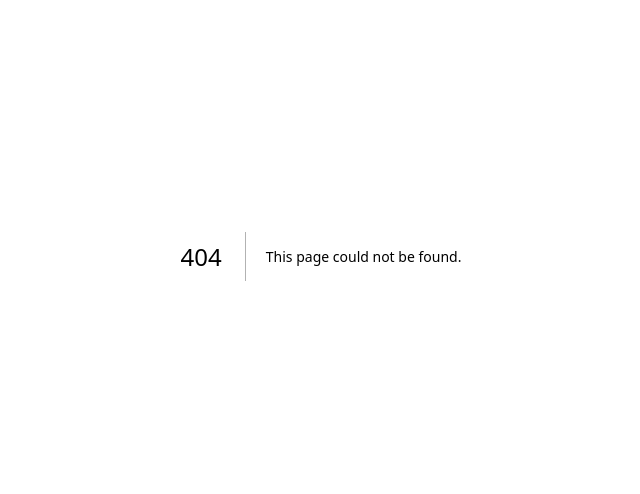
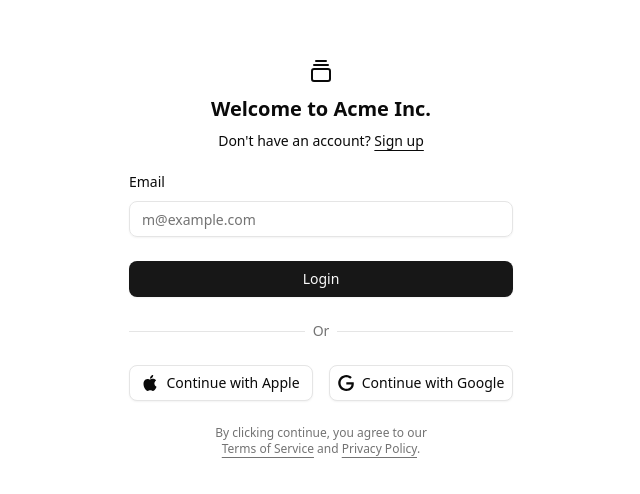
Before and after one commit to theharoldroyce/teknokrat_hirams, a Next.js app: page /login in a window 1280 px wide. Before the commit this address had no page. Shown: the part 144-638 px from the top of the page, without its empty margins (319-959 px from the left). Built offline with nearby package versions, Linux system fonts and the light colour scheme.

Commit message:
add login

```diff
--- /dev/null
+++ b/app/login/page.jsx
@@ -0,0 +1,12 @@
+import { LoginForm } from "@/components/login-form"
+
+export default function LoginPage() {
+  return (
+    <div
+      className="bg-background flex min-h-svh flex-col items-center justify-center gap-6 p-6 md:p-10">
+      <div className="w-full max-w-sm">
+        <LoginForm />
+      </div>
+    </div>
+  );
+}
--- a/app/page.js
+++ b/app/page.js
@@ -1,10 +1,11 @@
 import Image from "next/image";
 import { Button } from "@/components/ui/button"
+import LoginPage from "./login/page";
 
 export default function Home() {
   return (
     <div>
-
+      <LoginPage />
     </div>
   );
 }
--- /dev/null
+++ b/components/login-form.jsx
@@ -0,0 +1,73 @@
+import { GalleryVerticalEnd } from "lucide-react"
+
+import { cn } from "@/lib/utils"
+import { Button } from "@/components/ui/button"
+import { Input } from "@/components/ui/input"
+import { Label } from "@/components/ui/label"
+
+export function LoginForm({
+  className,
+  ...props
+}) {
+  return (
+    <div className={cn("flex flex-col gap-6", className)} {...props}>
+      <form>
+        <div className="flex flex-col gap-6">
+          <div className="flex flex-col items-center gap-2">
+            <a href="#" className="flex flex-col items-center gap-2 font-medium">
+              <div className="flex size-8 items-center justify-center rounded-md">
+                <GalleryVerticalEnd className="size-6" />
+              </div>
+              <span className="sr-only">Acme Inc.</span>
+            </a>
+            <h1 className="text-xl font-bold">Welcome to Acme Inc.</h1>
+            <div className="text-center text-sm">
+              Don&apos;t have an account?{" "}
+              <a href="#" className="underline underline-offset-4">
+                Sign up
+              </a>
+            </div>
+          </div>
+          <div className="flex flex-col gap-6">
+            <div className="grid gap-3">
+              <Label htmlFor="email">Email</Label>
+              <Input id="email" type="email" placeholder="m@example.com" required />
+            </div>
+            <Button type="submit" className="w-full">
+              Login
+            </Button>
+          </div>
+          <div
+            className="after:border-border relative text-center text-sm after:absolute after:inset-0 after:top-1/2 after:z-0 after:flex after:items-center after:border-t">
+            <span className="bg-background text-muted-foreground relative z-10 px-2">
+              Or
+            </span>
+          </div>
+          <div className="grid gap-4 sm:grid-cols-2">
+            <Button variant="outline" type="button" className="w-full">
+              <svg xmlns="http://www.w3.org/2000/svg" viewBox="0 0 24 24">
+                <path
+                  d="M12.152 6.896c-.948 0-2.415-1.078-3.96-1.04-2.04.027-3.91 1.183-4.961 3.014-2.117 3.675-.546 9.103 1.519 12.09 1.013 1.454 2.208 3.09 3.792 3.039 1.52-.065 2.09-.987 3.935-.987 1.831 0 2.35.987 3.96.948 1.637-.026 2.676-1.48 3.676-2.948 1.156-1.688 1.636-3.325 1.662-3.415-.039-.013-3.182-1.221-3.22-4.857-.026-3.04 2.48-4.494 2.597-4.559-1.429-2.09-3.623-2.324-4.39-2.376-2-.156-3.675 1.09-4.61 1.09zM15.53 3.83c.843-1.012 1.4-2.427 1.245-3.83-1.207.052-2.662.805-3.532 1.818-.78.896-1.454 2.338-1.273 3.714 1.338.104 2.715-.688 3.559-1.701"
+                  fill="currentColor" />
+              </svg>
+              Continue with Apple
+            </Button>
+            <Button variant="outline" type="button" className="w-full">
+              <svg xmlns="http://www.w3.org/2000/svg" viewBox="0 0 24 24">
+                <path
+                  d="M12.48 10.92v3.28h7.84c-.24 1.84-.853 3.187-1.787 4.133-1.147 1.147-2.933 2.4-6.053 2.4-4.827 0-8.6-3.893-8.6-8.72s3.773-8.72 8.6-8.72c2.6 0 4.507 1.027 5.907 2.347l2.307-2.307C18.747 1.44 16.133 0 12.48 0 5.867 0 .307 5.387.307 12s5.56 12 12.173 12c3.573 0 6.267-1.173 8.373-3.36 2.16-2.16 2.84-5.213 2.84-7.667 0-.76-.053-1.467-.173-2.053H12.48z"
+                  fill="currentColor" />
+              </svg>
+              Continue with Google
+            </Button>
+          </div>
+        </div>
+      </form>
+      <div
+        className="text-muted-foreground *:[a]:hover:text-primary text-center text-xs text-balance *:[a]:underline *:[a]:underline-offset-4">
+        By clicking continue, you agree to our <a href="#">Terms of Service</a>{" "}
+        and <a href="#">Privacy Policy</a>.
+      </div>
+    </div>
+  );
+}
--- /dev/null
+++ b/components/ui/card.jsx
@@ -0,0 +1,101 @@
+import * as React from "react"
+
+import { cn } from "@/lib/utils"
+
+function Card({
+  className,
+  ...props
+}) {
+  return (
+    <div
+      data-slot="card"
+      className={cn(
+        "bg-card text-card-foreground flex flex-col gap-6 rounded-xl border py-6 shadow-sm",
+        className
+      )}
+      {...props} />
+  );
+}
+
+function CardHeader({
+  className,
+  ...props
+}) {
+  return (
+    <div
+      data-slot="card-header"
+      className={cn(
+        "@container/card-header grid auto-rows-min grid-rows-[auto_auto] items-start gap-1.5 px-6 has-data-[slot=card-action]:grid-cols-[1fr_auto] [.border-b]:pb-6",
+        className
+      )}
+      {...props} />
+  );
+}
+
+function CardTitle({
+  className,
+  ...props
+}) {
+  return (
+    <div
+      data-slot="card-title"
+      className={cn("leading-none font-semibold", className)}
+      {...props} />
+  );
+}
+
+function CardDescription({
+  className,
+  ...props
+}) {
+  return (
+    <div
+      data-slot="card-description"
+      className={cn("text-muted-foreground text-sm", className)}
+      {...props} />
+  );
+}
+
+function CardAction({
+  className,
+  ...props
+}) {
+  return (
+    <div
+      data-slot="card-action"
+      className={cn(
+        "col-start-2 row-span-2 row-start-1 self-start justify-self-end",
+        className
+      )}
+      {...props} />
+  );
+}
+
+function CardContent({
+  className,
+  ...props
+}) {
+  return (<div data-slot="card-content" className={cn("px-6", className)} {...props} />);
+}
+
+function CardFooter({
+  className,
+  ...props
+}) {
+  return (
+    <div
+      data-slot="card-footer"
+      className={cn("flex items-center px-6 [.border-t]:pt-6", className)}
+      {...props} />
+  );
+}
+
+export {
+  Card,
+  CardHeader,
+  CardFooter,
+  CardTitle,
+  CardAction,
+  CardDescription,
+  CardContent,
+}
--- /dev/null
+++ b/components/ui/label.jsx
@@ -0,0 +1,23 @@
+"use client"
+
+import * as React from "react"
+import * as LabelPrimitive from "@radix-ui/react-label"
+
+import { cn } from "@/lib/utils"
+
+function Label({
+  className,
+  ...props
+}) {
+  return (
+    <LabelPrimitive.Root
+      data-slot="label"
+      className={cn(
+        "flex items-center gap-2 text-sm leading-none font-medium select-none group-data-[disabled=true]:pointer-events-none group-data-[disabled=true]:opacity-50 peer-disabled:cursor-not-allowed peer-disabled:opacity-50",
+        className
+      )}
+      {...props} />
+  );
+}
+
+export { Label }
--- a/package.json
+++ b/package.json
@@ -13,6 +13,7 @@
     "@radix-ui/react-collapsible": "^1.1.11",
     "@radix-ui/react-dialog": "^1.1.14",
     "@radix-ui/react-dropdown-menu": "^2.1.15",
+    "@radix-ui/react-label": "^2.1.7",
     "@radix-ui/react-separator": "^1.1.7",
     "@radix-ui/react-slot": "^1.2.3",
     "@radix-ui/react-tooltip": "^1.2.7",
```
Also changed, not shown: 1 other file (tests, documents, lock files or other folders).
